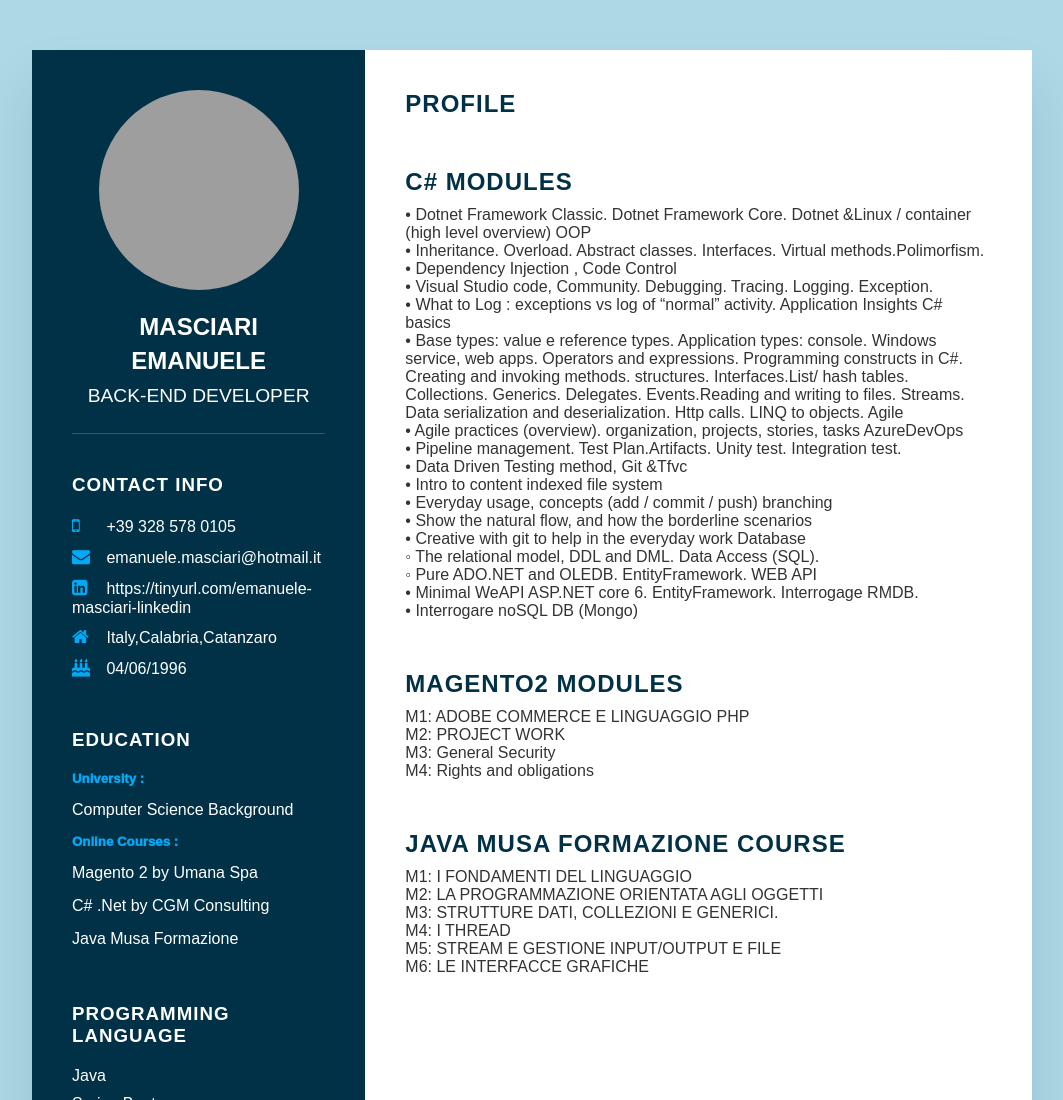
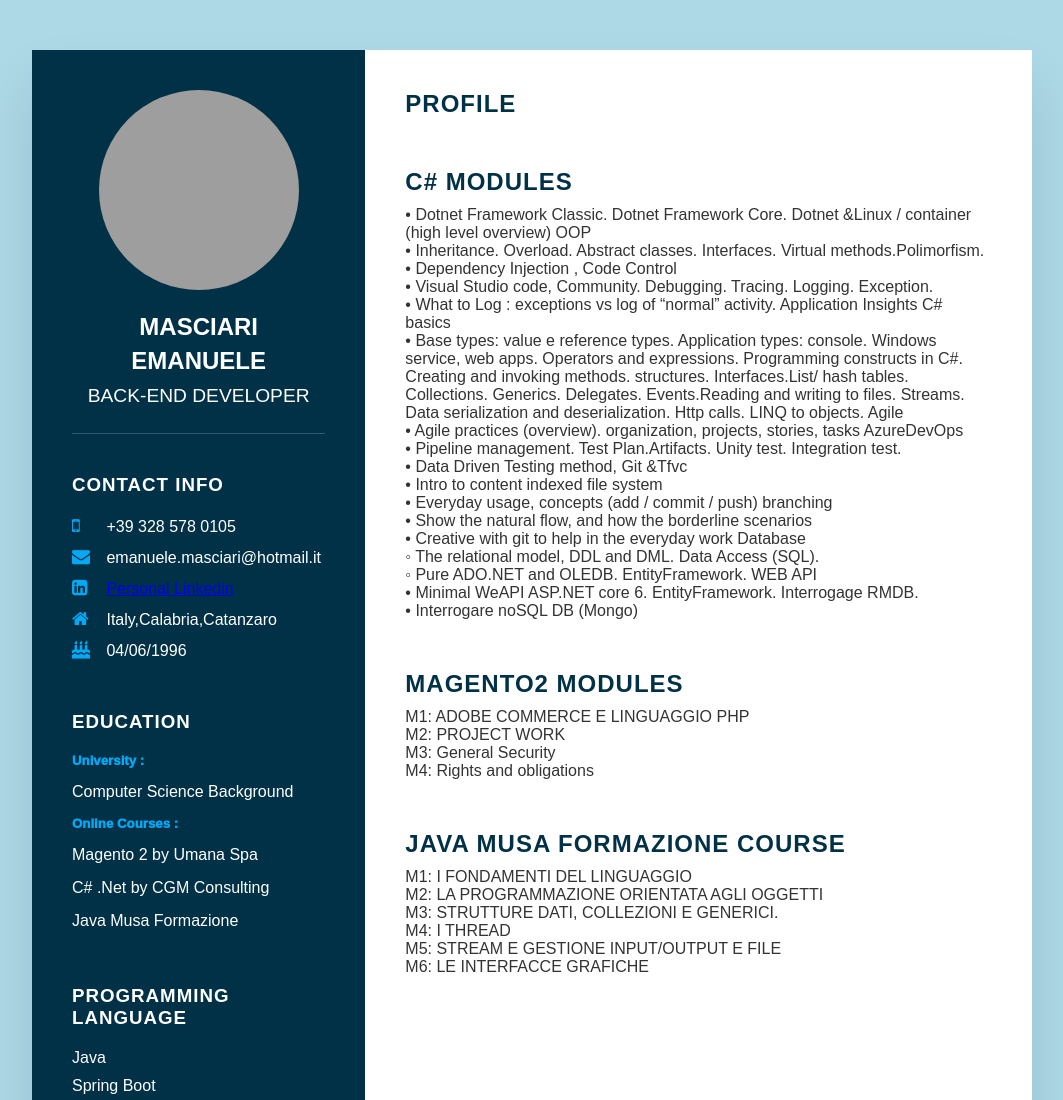
Before and after one commit to DevWeGoManu/Personal_CV, a plain HTML site: page index.html in a window 1280 px wide. Shown: the top 1100 px of the page, without its empty margins (108-1171 px from the left). Drawn offline with Linux system fonts and the light colour scheme; grey boxes are pictures that could not be loaded.

Commit message:
Update index.html

```diff
--- a/index.html
+++ b/index.html
@@ -34,7 +34,7 @@
                     </li>
                     <li>
                         <span class="icon"><i class="fa fa-linkedin-square" aria-hidden="true"></i></span>
-                        <span class="text"><a>https://tinyurl.com/emanuele-masciari-linkedin</a></span>
+                        <span class="text"><a href="https://www.linkedin.com/in/emanuele-masciari-794714272/">Personal Linkedin</a></span>
                     </li>
                     <li>
                         <span class="icon"><i class="fa fa-home" aria-hidden="true"></i></span>
```
